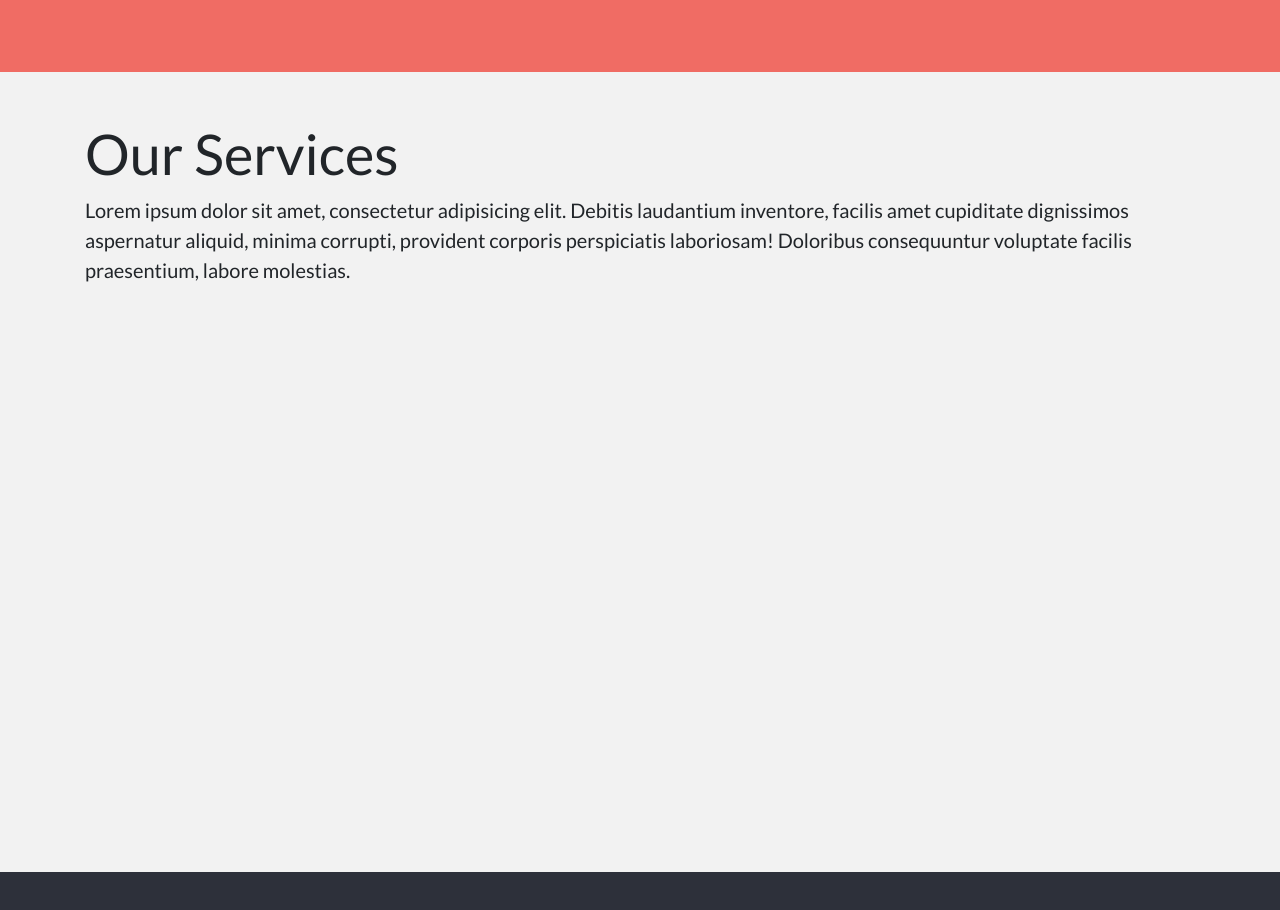
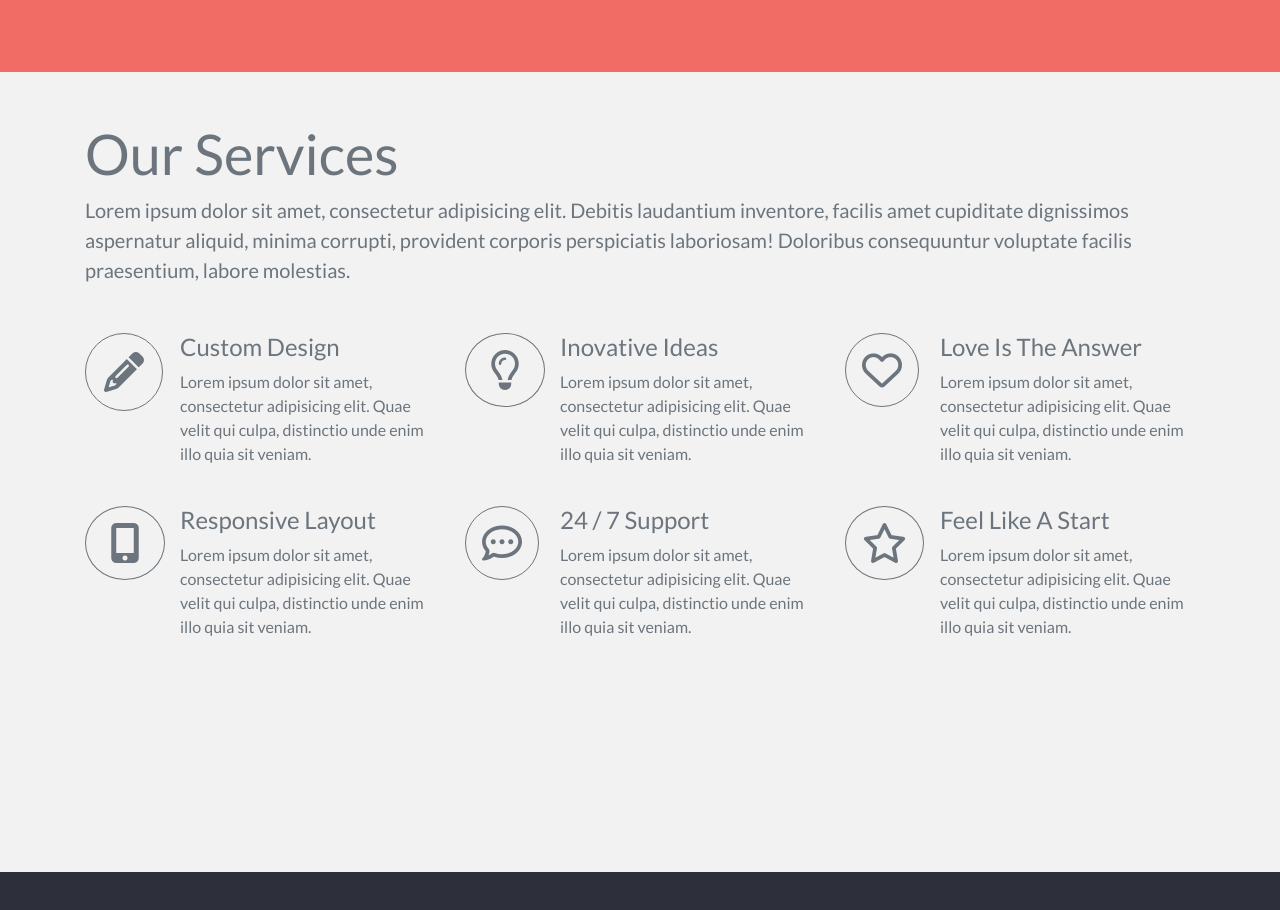
Before and after one commit to SolangeHarmoniePICARD/integration_maquette_singolo, a plain HTML site: page index.html in a window 1280 px wide. Shown: the part 800-1710 px from the top of the page. Drawn offline with nearby package versions, Linux system fonts and the light colour scheme.

Commit message:
Intégration de la seconde section

```diff
--- a/index.html
+++ b/index.html
@@ -67,27 +67,26 @@
 
   <section id="services" class="vh-100 p-5">
     <div class="container">
-      <h1 class="display-4">Our Services</h1>
-      <p class="lead">Lorem ipsum dolor sit amet, consectetur adipisicing elit. Debitis laudantium inventore, facilis amet cupiditate dignissimos aspernatur aliquid, minima corrupti, provident corporis perspiciatis laboriosam! Doloribus consequuntur voluptate facilis praesentium, labore molestias.</p>
+      <h1 class="display-4 text-secondary">Our Services</h1>
+      <p class="lead text-secondary">Lorem ipsum dolor sit amet, consectetur adipisicing elit. Debitis laudantium inventore, facilis amet cupiditate dignissimos aspernatur aliquid, minima corrupti, provident corporis perspiciatis laboriosam! Doloribus consequuntur voluptate facilis praesentium, labore molestias.</p>
 
-      <div class="row">
-        <div class="col-1"></div>
-        <div class="col-3"></div>
-        <div class="col-1"></div>
-        <div class="col-3"></div>
-        <div class="col-1"></div>
-        <div class="col-3"></div>
+      <div class="row mt-5">
+        <div class="col-1"><i id="pencil" class="fas fa-pencil-alt text-secondary h1"></i></div>
+        <div class="col-3 text-secondary"><h4 class="h4">Custom Design</h4><p>Lorem ipsum dolor sit amet, consectetur adipisicing elit. Quae velit qui culpa, distinctio unde enim illo quia sit veniam.</p></div>
+        <div class="col-1"><i id="lightbulb" class="far fa-lightbulb text-secondary h1"></i></div>
+        <div class="col-3 text-secondary"><h4 class="h4">Inovative Ideas</h4><p>Lorem ipsum dolor sit amet, consectetur adipisicing elit. Quae velit qui culpa, distinctio unde enim illo quia sit veniam.</p></div>
+        <div class="col-1"><i id="heart" class="far fa-heart text-secondary h1"></i></div>
+        <div class="col-3 text-secondary"><h4 class="h4">Love Is The Answer</h4><p>Lorem ipsum dolor sit amet, consectetur adipisicing elit. Quae velit qui culpa, distinctio unde enim illo quia sit veniam.</p></div>
       </div>
 
-      <div class="row">
-        <div class="col-1"></div>
-        <div class="col-3"></div>
-        <div class="col-1"></div>
-        <div class="col-3"></div>
-        <div class="col-1"></div>
-        <div class="col-3"></div>
+      <div class="row mt-4">
+        <div class="col-1"><i id="mobile" class="fas fa-mobile-alt text-secondary h1"></i></div>
+        <div class="col-3 text-secondary"><h4 class="h4">Responsive Layout</h4><p>Lorem ipsum dolor sit amet, consectetur adipisicing elit. Quae velit qui culpa, distinctio unde enim illo quia sit veniam.</p></div>
+        <div class="col-1"><i id="comment" class="far fa-comment-dots text-secondary h1"></i></div>
+        <div class="col-3 text-secondary"><h4 class="h4">24 / 7 Support</h4><p>Lorem ipsum dolor sit amet, consectetur adipisicing elit. Quae velit qui culpa, distinctio unde enim illo quia sit veniam.</p></div>
+        <div class="col-1"><i id="star" class="far fa-star text-secondary h1"></i></div>
+        <div class="col-3 text-secondary"><h4 class="h4">Feel Like A Start</h4><p>Lorem ipsum dolor sit amet, consectetur adipisicing elit. Quae velit qui culpa, distinctio unde enim illo quia sit veniam.</p></div>
       </div>
-
     </div>
   </section>
 
--- a/style.css
+++ b/style.css
@@ -4,6 +4,51 @@ body{
   font-family: 'Lato', sans-serif;
 }
 
+#pencil {
+  border: 1px solid #6c757d;
+  padding: 18px;
+  text-align: center;
+  border-radius: 50%;
+}
+
+#lightbulb {
+  padding: 16px;
+  padding-left: 24px;
+  padding-right: 24px;
+  border: 1px solid #6c757d;
+  text-align: center;
+  border-radius: 50%;
+}
+
+#heart {
+  padding: 16px;
+  border: 1px solid #6c757d;
+  text-align: center;
+  border-radius: 50%;
+}
+
+#mobile {
+  padding: 16px;
+  padding-left: 24px;
+  padding-right: 24px;
+  border: 1px solid #6c757d;
+  text-align: center;
+  border-radius: 50%;
+}
+
+#comment {
+  padding: 16px;
+  border: 1px solid #6c757d;
+  text-align: center;
+  border-radius: 50%;
+}
+
+#star{
+  padding: 16px;
+  border: 1px solid #6c757d;
+  text-align: center;
+  border-radius: 50%;
+}
 
 #slider{
   background-color: #f06c64;
```
